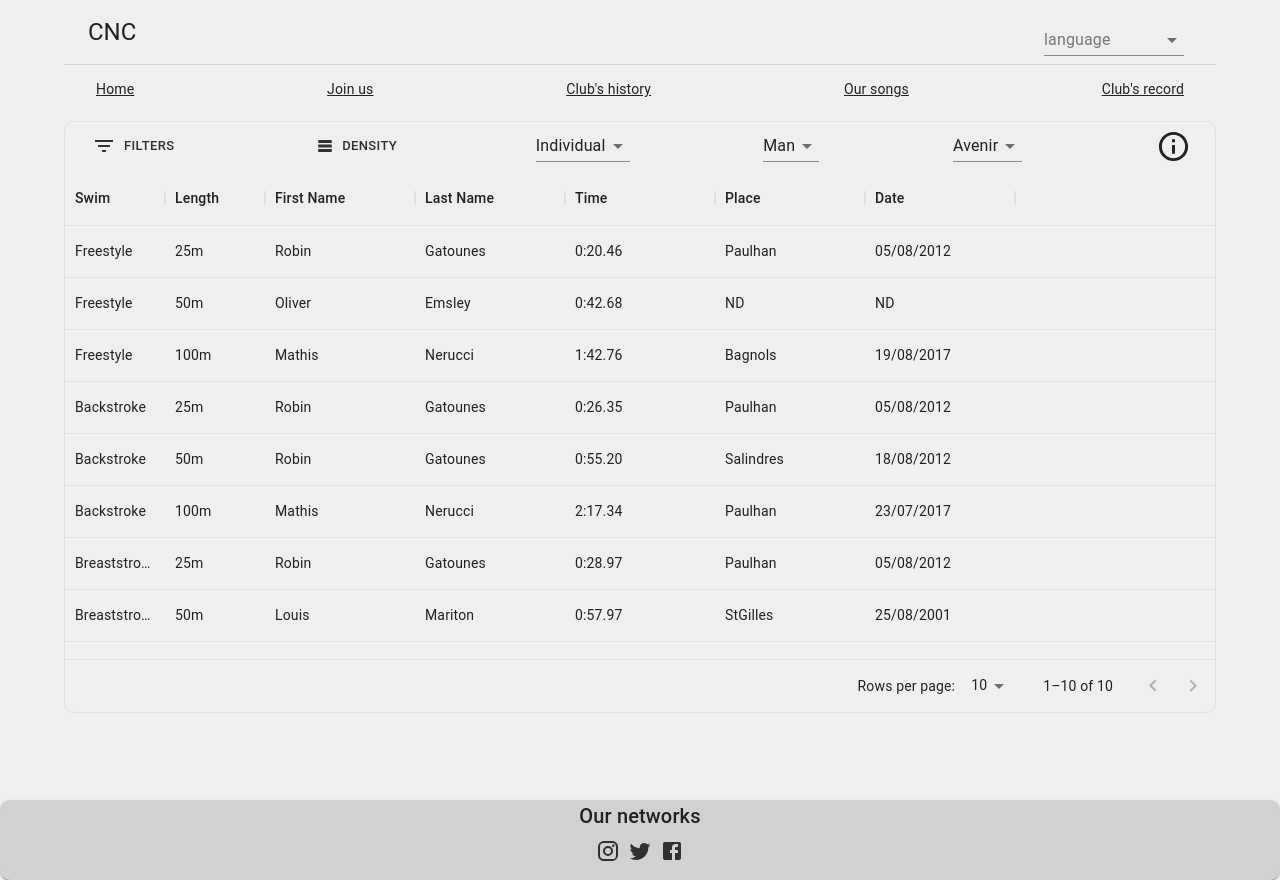
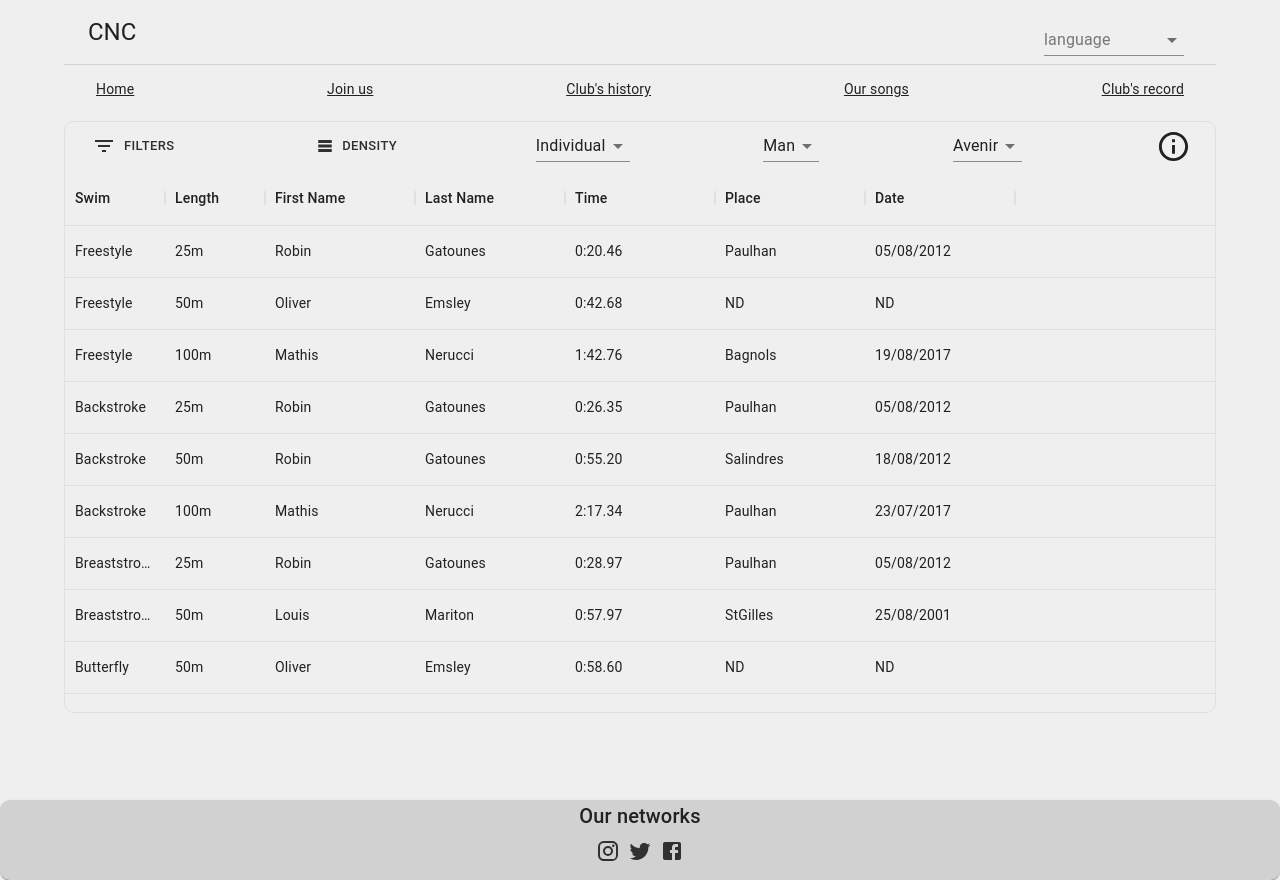
Before and after one commit to AladdinVR/AladdinVR.github.io, a React (Create React App) app: page / in a window 1280 px wide. Both pictures are taken after a click on the link "Club's record". Built offline with nearby package versions, Linux system fonts and the light colour scheme.

Commit message:
improve DataGrid style

```diff
--- a/src/components/ts/pages/Records.tsx
+++ b/src/components/ts/pages/Records.tsx
@@ -12,13 +12,13 @@ import {
   GridToolbarDensitySelector,
 } from "@mui/x-data-grid";
 import { useEffect, useState } from "react";
-import { RecordProps, RecordsProps } from "../../../utils/Props";
+import { RecordsProps, RecordsRows } from "../../../utils/Props";
 import { MenuItem, Select, Toolbar, Tooltip, Typography } from "@mui/material";
 import InfoOutlinedIcon from "@mui/icons-material/InfoOutlined";
 
-const Records = (props: RecordProps) => {
+const Records = (props: RecordsProps) => {
   const { t, i18n } = useTranslation();
-  const [rows, setRows] = useState<RecordsProps[]>();
+  const [rows, setRows] = useState<RecordsRows[]>();
   const [sex, setSex] = useState("male");
   const [category, setCategory] = useState("avenir");
   const [type, setType] = useState("individual");
@@ -252,7 +252,7 @@ const Records = (props: RecordProps) => {
   };
 
   useEffect(() => {
-    const rows: RecordsProps[] = [];
+    const rows: RecordsRows[] = [];
     fetch(`/records/${type}/${sex}/${category}.csv`)
       .then((res: { text: () => any }) => res.text())
       .then((text: string) => {
@@ -289,8 +289,8 @@ const Records = (props: RecordProps) => {
               components={{
                 Toolbar: CustomToolbar,
               }}
+              hideFooter
               pageSize={rows.length}
-              rowsPerPageOptions={[5, 10, rows.length]}
               localeText={
                 gridLanguage[i18n.language as keyof typeof gridLanguage]
               }
```
